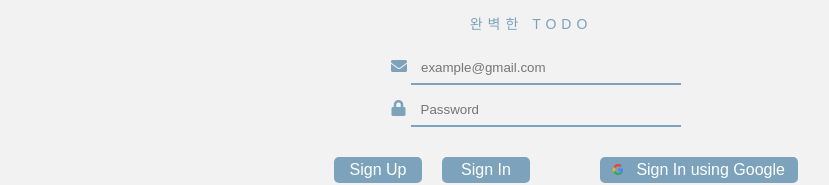
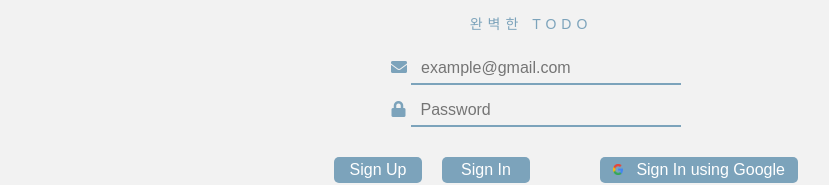
Before and after one commit to drizzle0171/MobileProgram_TeamProject, a Vue app: page / in a window 1280 px wide. Shown: the part 338-523 px from the top of the page, without its empty margins (109-938 px from the left). Built offline with nearby package versions, Linux system fonts and the light colour scheme.

Commit message:
modify zoomin by 16px fix #58

```diff
--- a/src/components/TodoInput.vue
+++ b/src/components/TodoInput.vue
@@ -231,6 +231,7 @@ input[type="time"] {
   font-size: 17px;
 }
 .Head{
+  font-size: 16px;
   width: 100%;
   margin-right: 20px;
   background-color: #fff;
@@ -365,6 +366,7 @@ li {
   float: right;
 }
 .Memo{
+  font-size: 16px;
   width: 100%;
   background-color: #fff;
   border: 1px solid #7ca3bb;
--- a/src/components/TodoLogin.vue
+++ b/src/components/TodoLogin.vue
@@ -179,6 +179,7 @@ export default {
     color: #7ca3bb;
   }
   .id {
+  font-size: 16px;
   width: 250px;
   margin-top: 10px;
   margin-bottom: 10px;
@@ -201,6 +202,7 @@ export default {
     color: #7ca3bb;
   }
   .password {
+  font-size: 16px;
   width: 250px;
   margin-right: 30px;
   margin-left: 5px;
--- a/src/components/TodoWeather.vue
+++ b/src/components/TodoWeather.vue
@@ -57,7 +57,6 @@
 
 <script>
 //제공 정보: 현재 온도, 체감 온도, 최고, 최저, 압력, 습도, weather id, 예보
-import Modal from './common/AlertModal.vue'
 import { mapGetters } from 'vuex';
 
 export default {
@@ -87,9 +86,6 @@ export default {
     openTodo(){
       this.$router.replace({path: "/todo"});
     },
-    components: {
-    Modal: Modal,
-  }
   },
   created(){
     //Today Weather
```
